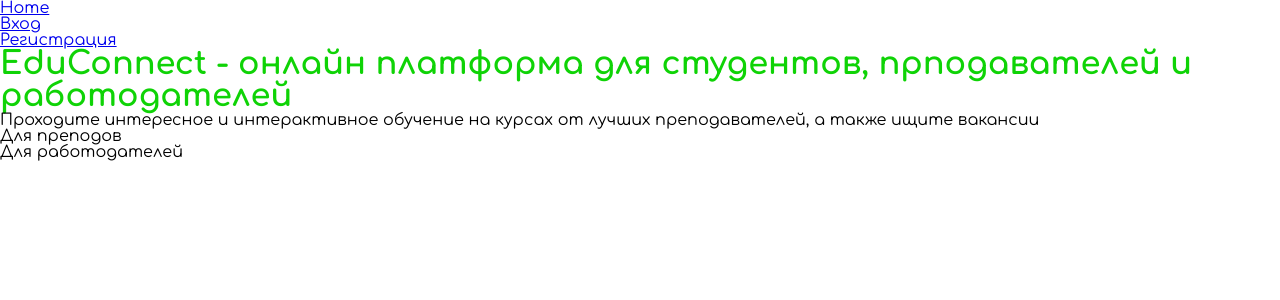
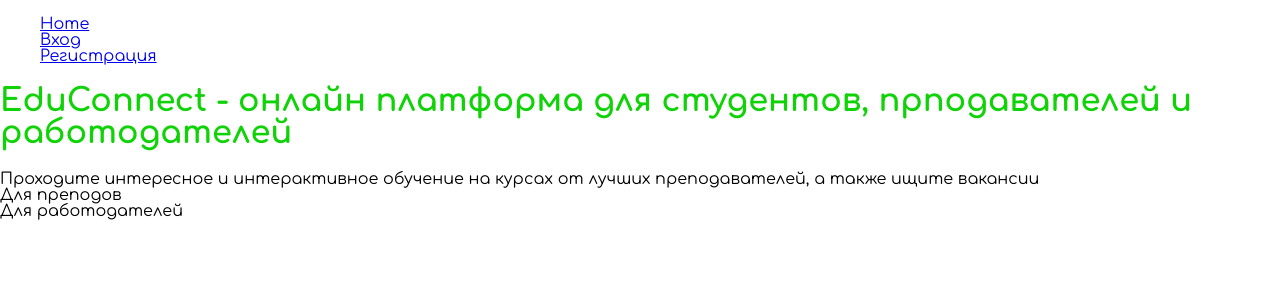
Before and after one commit to lopurw/ChillGuys_EduConnect, a React (Vite) app: page / in a window 1280 px wide. Shown: the top 300 px of the page. Built offline with nearby package versions, Linux system fonts and the light colour scheme.

Commit message:
General.css

```diff
--- a/src/styles/general.css
+++ b/src/styles/general.css
@@ -6,28 +6,11 @@
 }
 
 /* Reset */
-html, body, div, span, applet, object, iframe,
-h1, h2, h3, h4, h5, h6, p, blockquote, pre,
-a, abbr, acronym, address, big, cite, code,
-del, dfn, em, img, ins, kbd, q, s, samp,
-small, strike, strong, sub, sup, tt, var,
-b, u, i, center,
-dl, dt, dd, ol, ul, li,
-fieldset, form, label, legend,
-table, caption, tbody, tfoot, thead, tr, th, td,
-article, aside, canvas, details, embed,
-figure, figcaption, footer, header, hgroup,
-menu, nav, output, ruby, section, summary,
-time, mark, audio, video {
+html, body {
 	margin: 0;
 	padding: 0;
 	border: 0;
 	vertical-align: baseline;
-}
-
-article, aside, details, figcaption, figure,
-footer, header, hgroup, menu, nav, section {
-	display: block;
 }
 
 body {
```
